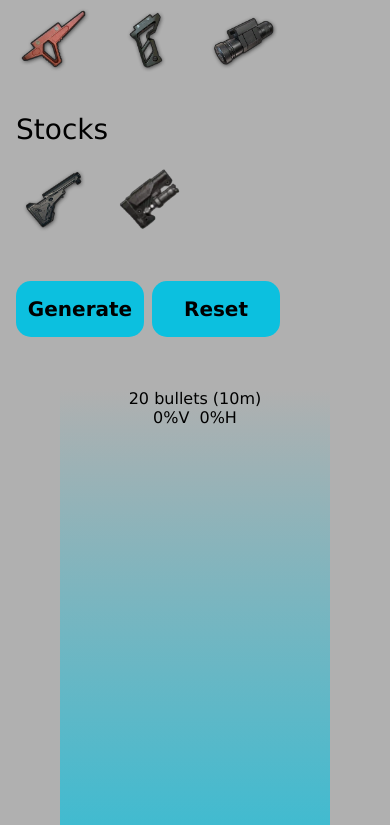
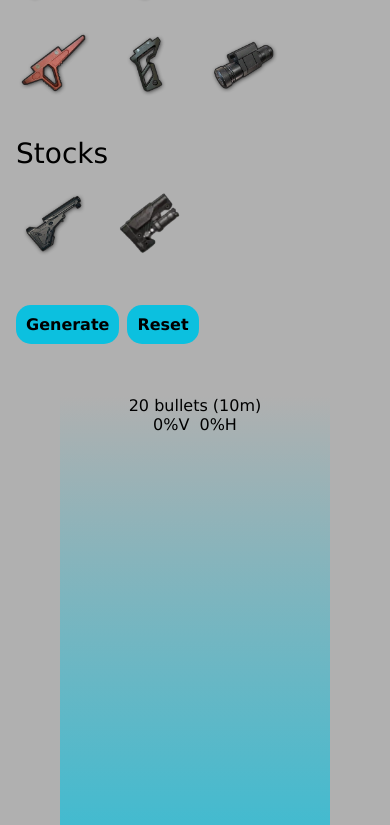
Before and after one commit to LenardLn/GMS, a React (Vite) app: page /calculator in a window 390 px wide. Shown: the part 631-1456 px from the top of the page. Built offline with nearby package versions, Linux system fonts and the light colour scheme.

Commit message:
padding on phones on calculator page

```diff
--- a/src/css/calculatorpage.css
+++ b/src/css/calculatorpage.css
@@ -75,7 +75,7 @@ button:hover {
   }
 }
 .main-area {
-  padding: 0.5rem 0 3rem 0;
+  padding: 2rem 0 1rem 0;
   display: flex;
   flex-wrap: wrap;
   justify-content: space-evenly;
@@ -83,14 +83,17 @@ button:hover {
 .main-area .button-group button {
   margin: 0.5rem 0.5rem 0 0;
 }
-@media screen and (max-width: 300px) {
+
+@media screen and (max-width: 450px) {
+  .main-area {
+    padding-bottom: 3rem;
+  }
   .main-area .button-group button {
     font-size: 1rem;
     width: fit-content;
     padding: 10px;
   }
 }
-
 .right {
   display: flex;
   justify-content: center;
--- a/src/scss/calculatorpage.scss
+++ b/src/scss/calculatorpage.scss
@@ -87,7 +87,7 @@ button {
 }
 
 .main-area {
-  padding: 0.5rem 0 3rem 0;
+  padding: 2rem 0 1rem 0;
   display: flex;
   flex-wrap: wrap;
   justify-content: space-evenly;
@@ -97,8 +97,11 @@ button {
       margin: 0.5rem 0.5rem 0 0;
     }
   }
+}
 
-  @media screen and (max-width: 300px) {
+@media screen and (max-width: 450px) {
+  .main-area {
+    padding-bottom: 3rem;
     .button-group {
       button {
         font-size: 1rem;
```
Also changed, not shown: 1 other file (tests, documents, lock files or other folders).
